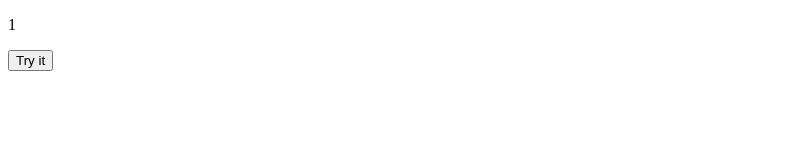
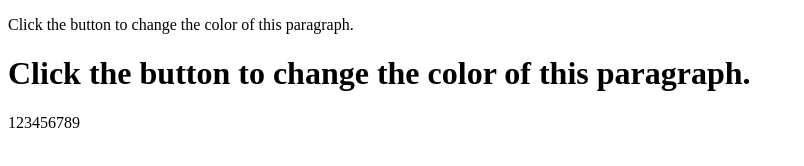
Before and after one commit to smdi/javaScript, a plain HTML site: page index.html in a window 1280 px wide. Shown: the whole page, without its empty margins (0-804 px from the left). Drawn offline with Linux system fonts and the light colour scheme.

Commit message:
changed second time

```diff
--- a/index.html
+++ b/index.html
@@ -3,39 +3,20 @@
 <body>
 
 <p id="demo">Click the button to change the color of this paragraph.</p>
-
-<button onclick="same3.speak()">Try it</button>
-
+<h1 id="demo1">Click the button to change the color of this paragraph.</h1>
 <script>
 
-  const same3 = {
+var i = 0 ;
 
-  name : "Imran" , age : 18
+for (i=1;i<10;i++)
+{
 
-  };
+  document.write(''+i);
 
-  same3.speak = function (){
-
-     return document.getElementById('demo').innerHTML= "meoowwwww".toUpperCase();
-  };
-
- // delete.same3.speak();
-
-const arr = [1,2,null,"hello world",0.0002];
-
-const prop =  [
-
-   { name : 'Ruby' ,Hardness : 6.8 },
-   {  name :'sapphire'  ,Hardness : 9.0 },
-   {  name : 'chrome' , Hardness : 2.8}
-
-];
-
-const d = Date();
+}
 
 
-document.getElementById('demo').innerHTML= `${arr[0].toString()}` ;
-
+  console.log('hello console');
 </script>
 
 </body>
--- a/learningvars.js
+++ b/learningvars.js
@@ -8,4 +8,4 @@ const token = {
 };
 
 
-console.log(token['name']);
+console.log(token.name);
```
